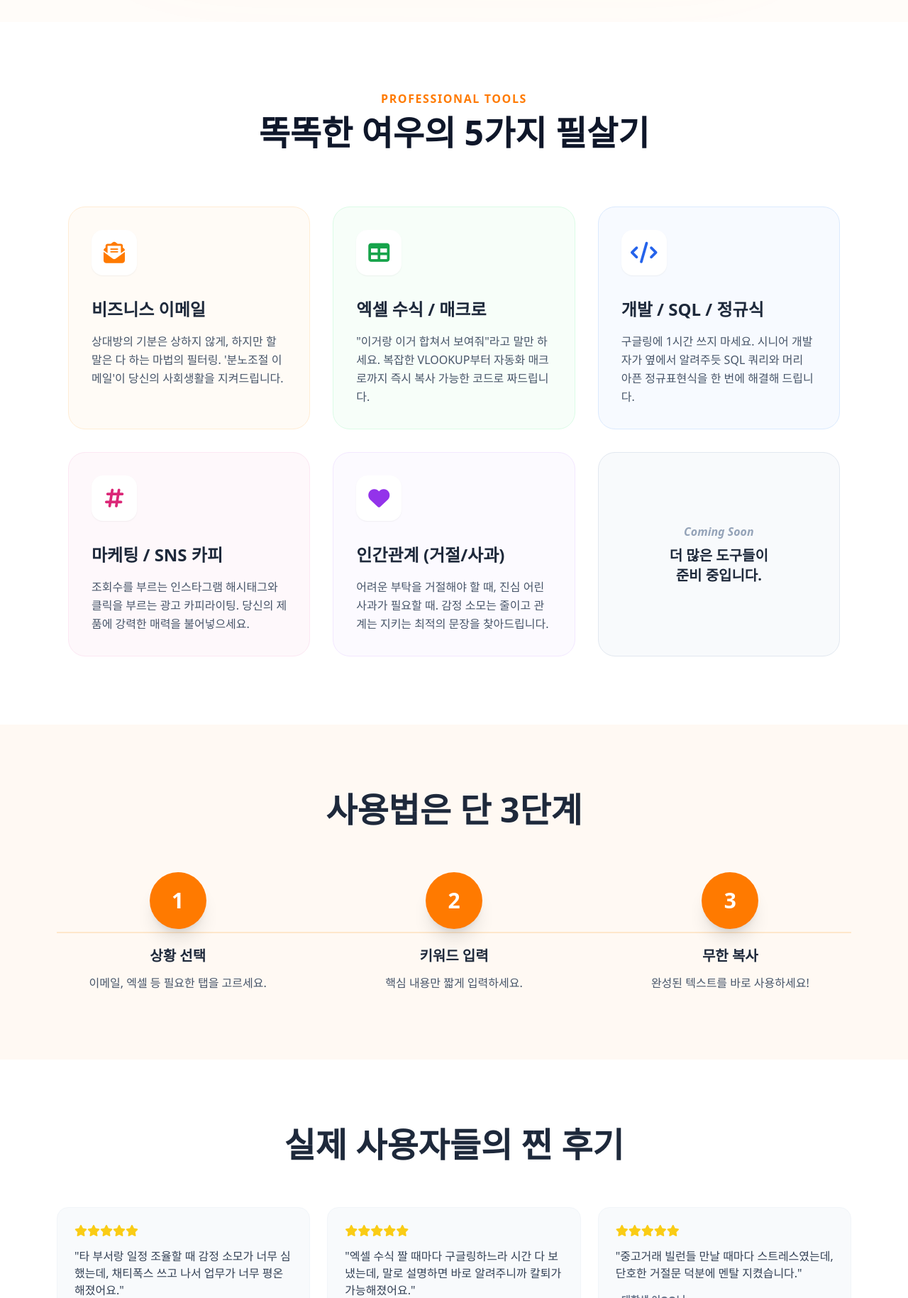
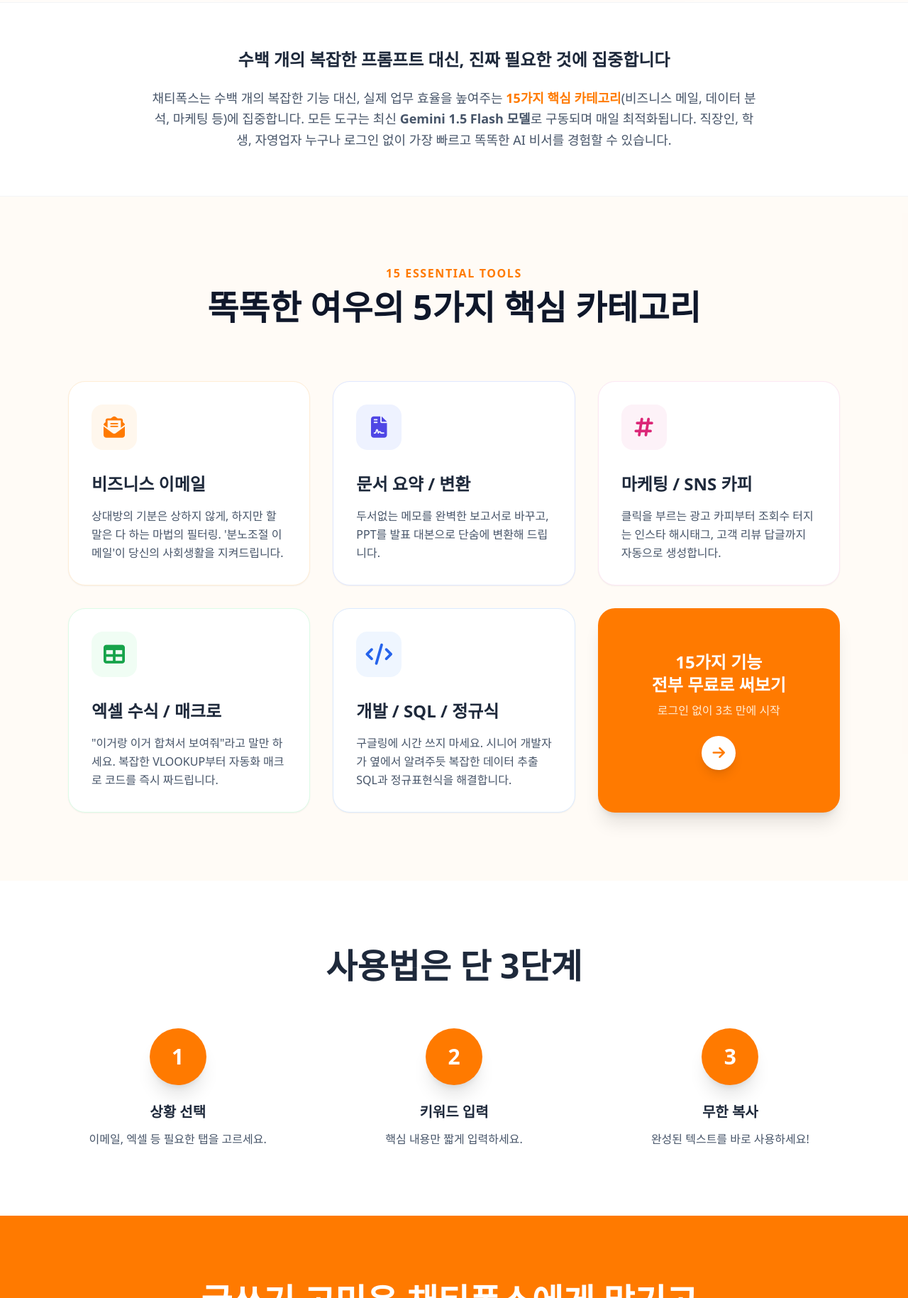
Before and after one commit to tjsdnd489856-design/page, a website: page index.html in a window 1280 px wide. Shown: the part 971-2800 px from the top of the page at 71% size. Drawn offline with nearby package versions, Linux system fonts and the light colour scheme.

Commit message:
콘텐츠: 기존 19가지 기능을 유지하되 마케팅 용어만 '15가지 정예 기능'으로 변경 및 SEO 고도화

```diff
--- a/index.html
+++ b/index.html
@@ -4,25 +4,25 @@
   <meta charset="UTF-8">
   <meta name="viewport" content="width=device-width, initial-scale=1.0">
 
-  <!-- SEO 메타 태그 추가 -->
-  <title>채티폭스 (ChattyFox) - 센스 있는 AI 텍스트 비서</title>
-  <meta name="description" content="이메일 작성부터 엑셀 수식, 마케팅 카피라이팅, 자소서까지! 스마트한 AI 비서 채티폭스와 함께 비즈니스의 품격을 높이세요.">
+  <!-- SEO 메타 태그 추가 (15가지 정예 기능으로 수정) -->
+  <title>채티폭스(ChattyFox) | 15가지 AI 비즈니스 올인원 도구</title>
+  <meta name="description" content="분노조절 이메일, 엑셀 수식 생성, 인스타 해시태그 추천 등 직장인을 위한 15가지 필수 AI 도구. 프롬프트 고민 없이 채티폭스에서 바로 해결하세요.">
   <meta name="keywords" content="AI 비서, 이메일 작성 AI, 엑셀 수식 생성기, 마케팅 카피라이팅, 자소서 AI, 채티폭스, ChattyFox">
   <meta name="author" content="채티폭스">
 
   <!-- 오픈 그래프 (OG) 태그 - 카카오톡, 페이스북, 슬랙 공유용 -->
   <meta property="og:type" content="website">
   <meta property="og:url" content="https://chatty-fox.vercel.app/">
-  <meta property="og:title" content="채티폭스 (ChattyFox) - 센스 있는 AI 텍스트 비서">
-  <meta property="og:description" content="이메일, 엑셀, 카피라이팅을 단 3초 만에! 19가지 맞춤형 AI 비서 서비스를 무료로 경험해보세요.">
+  <meta property="og:title" content="채티폭스(ChattyFox) | 15가지 AI 비즈니스 올인원 도구">
+  <meta property="og:description" content="이메일, 엑셀, 카피라이팅을 단 3초 만에! 직장인을 위한 15가지 맞춤형 AI 비서 서비스를 무료로 경험해보세요.">
   <meta property="og:image" content="https://chatty-fox.vercel.app/og-image.png">
   <meta property="og:site_name" content="채티폭스">
 
   <!-- 트위터 카드 태그 -->
   <meta name="twitter:card" content="summary_large_image">
   <meta name="twitter:url" content="https://chatty-fox.vercel.app/">
-  <meta name="twitter:title" content="채티폭스 (ChattyFox) - 스마트한 AI 텍스트 비서">
-  <meta name="twitter:description" content="이메일, 엑셀, 카피라이팅 고민 끝! 19가지 AI 기능으로 업무 효율을 극대화하세요.">
+  <meta name="twitter:title" content="채티폭스(ChattyFox) - 스마트한 AI 텍스트 비서">
+  <meta name="twitter:description" content="이메일, 엑셀, 카피라이팅 고민 끝! 15가지 AI 핵심 기능으로 업무 효율을 극대화하세요.">
   <meta name="twitter:image" content="https://chatty-fox.vercel.app/og-image.png">
 
   <!-- Google tag (gtag.js) GA4 연동 -->
@@ -117,7 +117,7 @@
         <div class="hidden md:flex space-x-8 items-center">
           <a href="#features" class="text-slate-600 dark:text-slate-300 hover:text-primary dark:hover:text-primary font-medium transition-colors">주요 기능</a>
           <a href="#how-it-works" class="text-slate-600 dark:text-slate-300 hover:text-primary dark:hover:text-primary font-medium transition-colors">사용방법</a>
-          <a href="#reviews" class="text-slate-600 dark:text-slate-300 hover:text-primary dark:hover:text-primary font-medium transition-colors">사용 후기</a>
+          <a href="#about-us" class="text-slate-600 dark:text-slate-300 hover:text-primary dark:hover:text-primary font-medium transition-colors">서비스 소개</a>
           <a href="#faq" class="text-slate-600 dark:text-slate-300 hover:text-primary dark:hover:text-primary font-medium transition-colors">FAQ</a>
           <a href="landing_en.html" class="text-slate-400 dark:text-slate-500 hover:text-slate-800 dark:hover:text-white font-bold text-sm bg-slate-100 dark:bg-slate-800 px-3 py-1 rounded-full transition-colors"><i class="fa-solid fa-globe mr-1"></i> EN</a>
           <a href="app.html" class="bg-primary hover:bg-orange-600 text-white px-5 py-2.5 rounded-full font-bold transition-transform hover:scale-105 shadow-md">무료 시작</a>
@@ -138,16 +138,15 @@
           회원가입 없이 3초 만에 끝내는 AI 글쓰기
         </div>
 
-        <!-- 메인 카피라이트 (SEO: h1 유지) -->
+        <!-- 메인 카피라이트 (SEO: h1 유지, 문구 수정) -->
         <h1 class="text-4xl md:text-6xl lg:text-7xl font-black tracking-tight mb-6 leading-tight text-slate-900 dark:text-white">
-          비즈니스의 품격은<br>
-          <span class="text-gradient">한 끗 차이, 채티폭스</span>
+          <span class="text-gradient">당신을 위한 15가지 AI 비서,</span><br>
+          채티폭스 🦊
         </h1>
 
-        <!-- 서브 설명 (SEO: h2 추가 검토, 기존은 p) -->
+        <!-- 서브 설명 (SEO: h2 유지, 문구 수정) -->
         <h2 class="text-lg md:text-xl text-slate-600 dark:text-slate-400 mb-10 leading-relaxed font-medium max-w-3xl mx-auto">
-          거친 메모는 정중한 이메일로, 복잡한 고민은 명쾌한 엑셀 수식으로.<br class="hidden md:block">
-          당신의 스마트한 여우 비서가 가장 세련된 정답을 실시간으로 제안합니다.
+          프롬프트 고민은 끝! 업무 현장에서 가장 많이 쓰이는 15가지 기능만 엄선했습니다.
         </h2>
 
         <!-- 시작 버튼 -->
@@ -170,67 +169,81 @@
       </div>
     </section>
 
+    <!-- ==================== SEO 보강: 채티폭스 소개 섹션 ==================== -->
+    <!-- 구글 애드센스 승인 및 검색 엔진 최적화를 위한 텍스트 콘텐츠 보강 구역 -->
+    <section id="about-us" class="py-16 bg-white dark:bg-slate-900 border-t border-b border-gray-100 dark:border-slate-800">
+      <div class="max-w-4xl mx-auto px-4 text-center">
+        <h3 class="text-2xl font-bold text-slate-800 dark:text-white mb-6">수백 개의 복잡한 프롬프트 대신, 진짜 필요한 것에 집중합니다</h3>
+        <p class="text-slate-600 dark:text-slate-300 leading-relaxed text-lg">
+          채티폭스는 수백 개의 복잡한 기능 대신, 실제 업무 효율을 높여주는 <strong class="text-primary font-bold">15가지 핵심 카테고리</strong>(비즈니스 메일, 데이터 분석, 마케팅 등)에 집중합니다. 모든 도구는 최신 <strong>Gemini 1.5 Flash 모델</strong>로 구동되며 매일 최적화됩니다. 직장인, 학생, 자영업자 누구나 로그인 없이 가장 빠르고 똑똑한 AI 비서를 경험할 수 있습니다.
+        </p>
+      </div>
+    </section>
+
     <!-- ==================== 2. 상세 기능 섹션 (Features) ==================== -->
-    <section id="features" class="py-24 bg-white dark:bg-slate-900 transition-colors">
+    <section id="features" class="py-24 bg-orange-50/30 dark:bg-slate-950 transition-colors">
       <div class="max-w-6xl mx-auto px-4 sm:px-6 lg:px-8">
 
         <div class="text-center mb-20">
-          <span class="text-base font-bold text-primary tracking-widest uppercase mb-3 block">Professional Tools</span>
-          <h3 class="text-3xl md:text-5xl font-black text-slate-900 dark:text-white">똑똑한 여우의 5가지 필살기</h3>
+          <span class="text-base font-bold text-primary tracking-widest uppercase mb-3 block">15 Essential Tools</span>
+          <h3 class="text-3xl md:text-5xl font-black text-slate-900 dark:text-white">똑똑한 여우의 5가지 핵심 카테고리</h3>
         </div>
 
         <!-- 기능 카드 그리드 뷰 -->
         <div class="grid md:grid-cols-2 lg:grid-cols-3 gap-8">
 
           <!-- 카드 1: 비즈니스 이메일 -->
-          <div class="p-8 rounded-3xl bg-orange-50/50 dark:bg-slate-800 border border-orange-100 dark:border-slate-700 hover:shadow-2xl transition-all group">
-            <div class="w-16 h-16 bg-white dark:bg-slate-700 text-primary rounded-2xl flex items-center justify-center text-3xl mb-8 shadow-sm group-hover:bg-primary group-hover:text-white transition-colors">
+          <div class="p-8 rounded-3xl bg-white dark:bg-slate-800 border border-orange-100 dark:border-slate-700 hover:shadow-2xl transition-all group shadow-sm">
+            <div class="w-16 h-16 bg-orange-50 dark:bg-slate-700 text-primary rounded-2xl flex items-center justify-center text-3xl mb-8 group-hover:bg-primary group-hover:text-white transition-colors">
               <i class="fa-solid fa-envelope-open-text" aria-hidden="true"></i>
             </div>
             <h4 class="text-2xl font-bold mb-4 dark:text-white">비즈니스 이메일</h4>
             <p class="text-slate-600 dark:text-slate-400 leading-relaxed">상대방의 기분은 상하지 않게, 하지만 할 말은 다 하는 마법의 필터링. '분노조절 이메일'이 당신의 사회생활을 지켜드립니다.</p>
           </div>
 
-          <!-- 카드 2: 엑셀 수식 -->
-          <div class="p-8 rounded-3xl bg-green-50/50 dark:bg-slate-800 border border-green-100 dark:border-slate-700 hover:shadow-2xl transition-all group">
-            <div class="w-16 h-16 bg-white dark:bg-slate-700 text-green-600 rounded-2xl flex items-center justify-center text-3xl mb-8 shadow-sm group-hover:bg-green-600 group-hover:text-white transition-colors">
+          <!-- 카드 2: 과제 / 요약 -->
+          <div class="p-8 rounded-3xl bg-white dark:bg-slate-800 border border-indigo-100 dark:border-slate-700 hover:shadow-2xl transition-all group shadow-sm">
+            <div class="w-16 h-16 bg-indigo-50 dark:bg-slate-700 text-indigo-600 rounded-2xl flex items-center justify-center text-3xl mb-8 group-hover:bg-indigo-600 group-hover:text-white transition-colors">
+              <i class="fa-solid fa-file-contract" aria-hidden="true"></i>
+            </div>
+            <h4 class="text-2xl font-bold mb-4 dark:text-white">문서 요약 / 변환</h4>
+            <p class="text-slate-600 dark:text-slate-400 leading-relaxed">두서없는 메모를 완벽한 보고서로 바꾸고, PPT를 발표 대본으로 단숨에 변환해 드립니다.</p>
+          </div>
+
+          <!-- 카드 3: 마케팅 / SNS -->
+          <div class="p-8 rounded-3xl bg-white dark:bg-slate-800 border border-pink-100 dark:border-slate-700 hover:shadow-2xl transition-all group shadow-sm">
+            <div class="w-16 h-16 bg-pink-50 dark:bg-slate-700 text-pink-600 rounded-2xl flex items-center justify-center text-3xl mb-8 group-hover:bg-pink-600 group-hover:text-white transition-colors">
+              <i class="fa-solid fa-hashtag" aria-hidden="true"></i>
+            </div>
+            <h4 class="text-2xl font-bold mb-4 dark:text-white">마케팅 / SNS 카피</h4>
+            <p class="text-slate-600 dark:text-slate-400 leading-relaxed">클릭을 부르는 광고 카피부터 조회수 터지는 인스타 해시태그, 고객 리뷰 답글까지 자동으로 생성합니다.</p>
+          </div>
+
+          <!-- 카드 4: 엑셀 수식 -->
+          <div class="p-8 rounded-3xl bg-white dark:bg-slate-800 border border-green-100 dark:border-slate-700 hover:shadow-2xl transition-all group shadow-sm">
+            <div class="w-16 h-16 bg-green-50 dark:bg-slate-700 text-green-600 rounded-2xl flex items-center justify-center text-3xl mb-8 group-hover:bg-green-600 group-hover:text-white transition-colors">
               <i class="fa-solid fa-table" aria-hidden="true"></i>
             </div>
             <h4 class="text-2xl font-bold mb-4 dark:text-white">엑셀 수식 / 매크로</h4>
-            <p class="text-slate-600 dark:text-slate-400 leading-relaxed">"이거랑 이거 합쳐서 보여줘"라고 말만 하세요. 복잡한 VLOOKUP부터 자동화 매크로까지 즉시 복사 가능한 코드로 짜드립니다.</p>
+            <p class="text-slate-600 dark:text-slate-400 leading-relaxed">"이거랑 이거 합쳐서 보여줘"라고 말만 하세요. 복잡한 VLOOKUP부터 자동화 매크로 코드를 즉시 짜드립니다.</p>
           </div>
 
-          <!-- 카드 3: 개발 관련 -->
-          <div class="p-8 rounded-3xl bg-blue-50/50 dark:bg-slate-800 border border-blue-100 dark:border-slate-700 hover:shadow-2xl transition-all group">
-            <div class="w-16 h-16 bg-white dark:bg-slate-700 text-blue-600 rounded-2xl flex items-center justify-center text-3xl mb-8 shadow-sm group-hover:bg-blue-600 group-hover:text-white transition-colors">
+          <!-- 카드 5: 개발 / SQL -->
+          <div class="p-8 rounded-3xl bg-white dark:bg-slate-800 border border-blue-100 dark:border-slate-700 hover:shadow-2xl transition-all group shadow-sm">
+            <div class="w-16 h-16 bg-blue-50 dark:bg-slate-700 text-blue-600 rounded-2xl flex items-center justify-center text-3xl mb-8 group-hover:bg-blue-600 group-hover:text-white transition-colors">
               <i class="fa-solid fa-code" aria-hidden="true"></i>
             </div>
             <h4 class="text-2xl font-bold mb-4 dark:text-white">개발 / SQL / 정규식</h4>
-            <p class="text-slate-600 dark:text-slate-400 leading-relaxed">구글링에 1시간 쓰지 마세요. 시니어 개발자가 옆에서 알려주듯 SQL 쿼리와 머리 아픈 정규표현식을 한 번에 해결해 드립니다.</p>
+            <p class="text-slate-600 dark:text-slate-400 leading-relaxed">구글링에 시간 쓰지 마세요. 시니어 개발자가 옆에서 알려주듯 복잡한 데이터 추출 SQL과 정규표현식을 해결합니다.</p>
           </div>
 
-          <!-- 카드 4: 마케팅 -->
-          <div class="p-8 rounded-3xl bg-pink-50/50 dark:bg-slate-800 border border-pink-100 dark:border-slate-700 hover:shadow-2xl transition-all group">
-            <div class="w-16 h-16 bg-white dark:bg-slate-700 text-pink-600 rounded-2xl flex items-center justify-center text-3xl mb-8 shadow-sm group-hover:bg-pink-600 group-hover:text-white transition-colors">
-              <i class="fa-solid fa-hashtag" aria-hidden="true"></i>
+          <!-- 카드 6: 바로 시작하기 -->
+          <div class="p-8 rounded-3xl bg-primary dark:bg-orange-600 border border-transparent shadow-xl flex flex-col items-center justify-center text-center group cursor-pointer hover:scale-105 transition-transform" onclick="location.href='app.html'">
+            <h4 class="text-2xl font-bold text-white mb-2">15가지 기능<br>전부 무료로 써보기</h4>
+            <p class="text-orange-100 mb-6">로그인 없이 3초 만에 시작</p>
+            <div class="w-12 h-12 bg-white text-primary rounded-full flex items-center justify-center text-xl shadow-lg group-hover:w-16 group-hover:h-16 transition-all duration-300">
+              <i class="fa-solid fa-arrow-right"></i>
             </div>
-            <h4 class="text-2xl font-bold mb-4 dark:text-white">마케팅 / SNS 카피</h4>
-            <p class="text-slate-600 dark:text-slate-400 leading-relaxed">조회수를 부르는 인스타그램 해시태그와 클릭을 부르는 광고 카피라이팅. 당신의 제품에 강력한 매력을 불어넣으세요.</p>
-          </div>
-
-          <!-- 카드 5: 인간관계 -->
-          <div class="p-8 rounded-3xl bg-purple-50/50 dark:bg-slate-800 border border-purple-100 dark:border-slate-700 hover:shadow-2xl transition-all group">
-            <div class="w-16 h-16 bg-white dark:bg-slate-700 text-purple-600 rounded-2xl flex items-center justify-center text-3xl mb-8 shadow-sm group-hover:bg-purple-600 group-hover:text-white transition-colors">
-              <i class="fa-solid fa-heart" aria-hidden="true"></i>
-            </div>
-            <h4 class="text-2xl font-bold mb-4 dark:text-white">인간관계 (거절/사과)</h4>
-            <p class="text-slate-600 dark:text-slate-400 leading-relaxed">어려운 부탁을 거절해야 할 때, 진심 어린 사과가 필요할 때. 감정 소모는 줄이고 관계는 지키는 최적의 문장을 찾아드립니다.</p>
-          </div>
-
-          <!-- 카드 6: Coming Soon -->
-          <div class="p-8 rounded-3xl bg-slate-100/50 dark:bg-slate-800 border border-slate-200 dark:border-slate-700 flex flex-col items-center justify-center text-center">
-            <p class="text-slate-400 font-bold mb-2 italic">Coming Soon</p>
-            <h4 class="text-xl font-bold dark:text-slate-300">더 많은 도구들이<br>준비 중입니다.</h4>
           </div>
 
         </div>
@@ -238,7 +251,7 @@
     </section>
 
     <!-- ==================== 3. 사용 방법 (How it works) ==================== -->
-    <section id="how-it-works" class="py-24 bg-orange-50/50 dark:bg-slate-950">
+    <section id="how-it-works" class="py-24 bg-white dark:bg-slate-900">
       <div class="max-w-6xl mx-auto px-4 text-center">
         <h3 class="text-3xl md:text-5xl font-black mb-16 dark:text-white">사용법은 단 3단계</h3>
 
@@ -271,65 +284,6 @@
       </div>
     </section>
 
-    <!-- ==================== 4. 사용자 리뷰 (Reviews) ==================== -->
-    <section id="reviews" class="py-24 bg-white dark:bg-slate-900">
-      <div class="max-w-6xl mx-auto px-4">
-        <h3 class="text-3xl md:text-5xl font-black text-center mb-16 dark:text-white">실제 사용자들의 찐 후기</h3>
-
-        <div class="grid md:grid-cols-2 lg:grid-cols-3 gap-6">
-          <!-- 리뷰 1 -->
-          <div class="p-6 rounded-2xl bg-slate-50 dark:bg-slate-800 border border-slate-100 dark:border-slate-700">
-            <div class="flex text-yellow-400 mb-4"><i class="fa-solid fa-star"></i><i class="fa-solid fa-star"></i><i class="fa-solid fa-star"></i><i class="fa-solid fa-star"></i><i class="fa-solid fa-star"></i></div>
-            <p class="text-slate-700 dark:text-slate-300 mb-4">"타 부서랑 일정 조율할 때 감정 소모가 너무 심했는데, 채티폭스 쓰고 나서 업무가 너무 평온해졌어요."</p>
-            <p class="text-sm font-bold text-slate-500">- 마케팅팀 박과장님</p>
-          </div>
-
-          <!-- 리뷰 2 -->
-          <div class="p-6 rounded-2xl bg-slate-50 dark:bg-slate-800 border border-slate-100 dark:border-slate-700">
-            <div class="flex text-yellow-400 mb-4"><i class="fa-solid fa-star"></i><i class="fa-solid fa-star"></i><i class="fa-solid fa-star"></i><i class="fa-solid fa-star"></i><i class="fa-solid fa-star"></i></div>
-            <p class="text-slate-700 dark:text-slate-300 mb-4">"엑셀 수식 짤 때마다 구글링하느라 시간 다 보냈는데, 말로 설명하면 바로 알려주니까 칼퇴가 가능해졌어요."</p>
-            <p class="text-sm font-bold text-slate-500">- 운영팀 김OO님</p>
-          </div>
-
-          <!-- 리뷰 3 -->
-          <div class="p-6 rounded-2xl bg-slate-50 dark:bg-slate-800 border border-slate-100 dark:border-slate-700">
-            <div class="flex text-yellow-400 mb-4"><i class="fa-solid fa-star"></i><i class="fa-solid fa-star"></i><i class="fa-solid fa-star"></i><i class="fa-solid fa-star"></i><i class="fa-solid fa-star"></i></div>
-            <p class="text-slate-700 dark:text-slate-300 mb-4">"중고거래 빌런들 만날 때마다 스트레스였는데, 단호한 거절문 덕분에 멘탈 지켰습니다."</p>
-            <p class="text-sm font-bold text-slate-500">- 대학생 이OO님</p>
-          </div>
-        </div>
-
-      </div>
-    </section>
-
-    <!-- ==================== 5. 자주 묻는 질문 (FAQ) ==================== -->
-    <section id="faq" class="py-24 bg-orange-50/30 dark:bg-slate-950">
-      <div class="max-w-3xl mx-auto px-4 text-center">
-        <h3 class="text-3xl font-black mb-12 dark:text-white">자주 묻는 질문</h3>
-
-        <div class="space-y-4 text-left">
-          <!-- FAQ 1 -->
-          <details class="group bg-white dark:bg-slate-900 p-6 rounded-2xl border border-orange-100 dark:border-slate-800 shadow-sm" open>
-            <summary class="list-none flex justify-between items-center font-bold text-lg cursor-pointer dark:text-white">
-              정말 무료인가요?
-              <span class="text-primary group-open:rotate-180 transition-transform"><i class="fa-solid fa-chevron-down"></i></span>
-            </summary>
-            <p class="mt-4 text-slate-600 dark:text-slate-400">네, 모든 핵심 기능은 회원가입 없이 누구나 무료로 이용하실 수 있습니다.</p>
-          </details>
-
-          <!-- FAQ 2 -->
-          <details class="group bg-white dark:bg-slate-900 p-6 rounded-2xl border border-orange-100 dark:border-slate-800 shadow-sm">
-            <summary class="list-none flex justify-between items-center font-bold text-lg cursor-pointer dark:text-white">
-              제가 입력한 정보가 저장되나요?
-              <span class="text-primary group-open:rotate-180 transition-transform"><i class="fa-solid fa-chevron-down"></i></span>
-            </summary>
-            <p class="mt-4 text-slate-600 dark:text-slate-400">기록은 사용자의 브라우저에만 임시 저장되며, 서버에는 어떠한 개인정보도 남지 않습니다.</p>
-          </details>
-        </div>
-
-      </div>
-    </section>
-
     <!-- ==================== 6. 하단 액션 유도 (Call to Action) ==================== -->
     <section class="py-24 bg-primary relative overflow-hidden text-center">
       <div class="max-w-4xl mx-auto px-4 relative z-10">
@@ -348,7 +302,8 @@
         <button onclick="openModal('privacyModal')" class="text-slate-400 hover:text-primary transition-colors text-sm font-medium">개인정보처리방침</button>
         <button onclick="openModal('termsModal')" class="text-slate-400 hover:text-primary transition-colors text-sm font-medium">이용약관</button>
       </div>
-      <p class="text-slate-500 text-sm">© 2026 ChattyFox. All rights reserved. Powered by Google Gemini.</p>
+      <!-- Footer 문구 업데이트 -->
+      <p class="text-slate-500 text-sm font-medium">© 2026 ChattyFox | 직장인 필수 AI 도구 15종 무상 제공</p>
     </div>
   </footer>
 
```
Also changed, not shown: app.html (+12 -12 lines).
